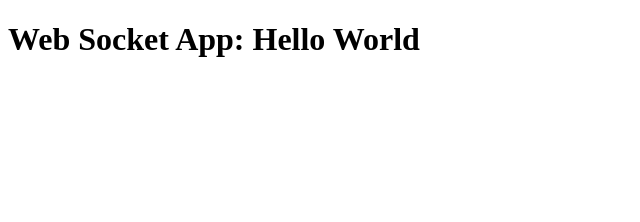
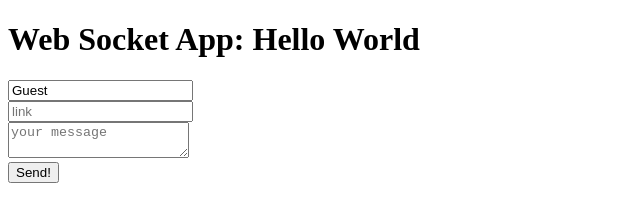
Before and after one commit to athmangude/connecting-the-web-with-web-sockets, a website: page app/index.html in a window 1280 px wide. Shown: the whole page, without its empty margins (0-640 px from the left). Drawn offline with nearby package versions, Linux system fonts and the light colour scheme; no server answers.

Commit message:
preparing form for adding messages

```diff
--- a/app/index.html
+++ b/app/index.html
@@ -9,5 +9,18 @@
     <body>
         <h1>Web Socket App: Hello World</h1>
         <div class="" id="messages"></div>
+
+        <form class="" onSubmit="return addMessage(this)">
+            <div class="username">
+                <input type="text" name="username" id="username" placeholder="your name" value="Guest" required>
+            </div>
+            <div class="link">
+                <input type="text" name="linkAddress" id="linkAddress" placeholder="link" value="" required>
+            </div>
+            <div class="message-input">
+                <textarea type="text" name="message" id="message" placeholder="your message" value="" required></textarea>
+            </div>
+            <input class="sendMessageButton" type="submit" name="submit-button" value="Send!">
+        </form>
     </body>
 </html>
```
